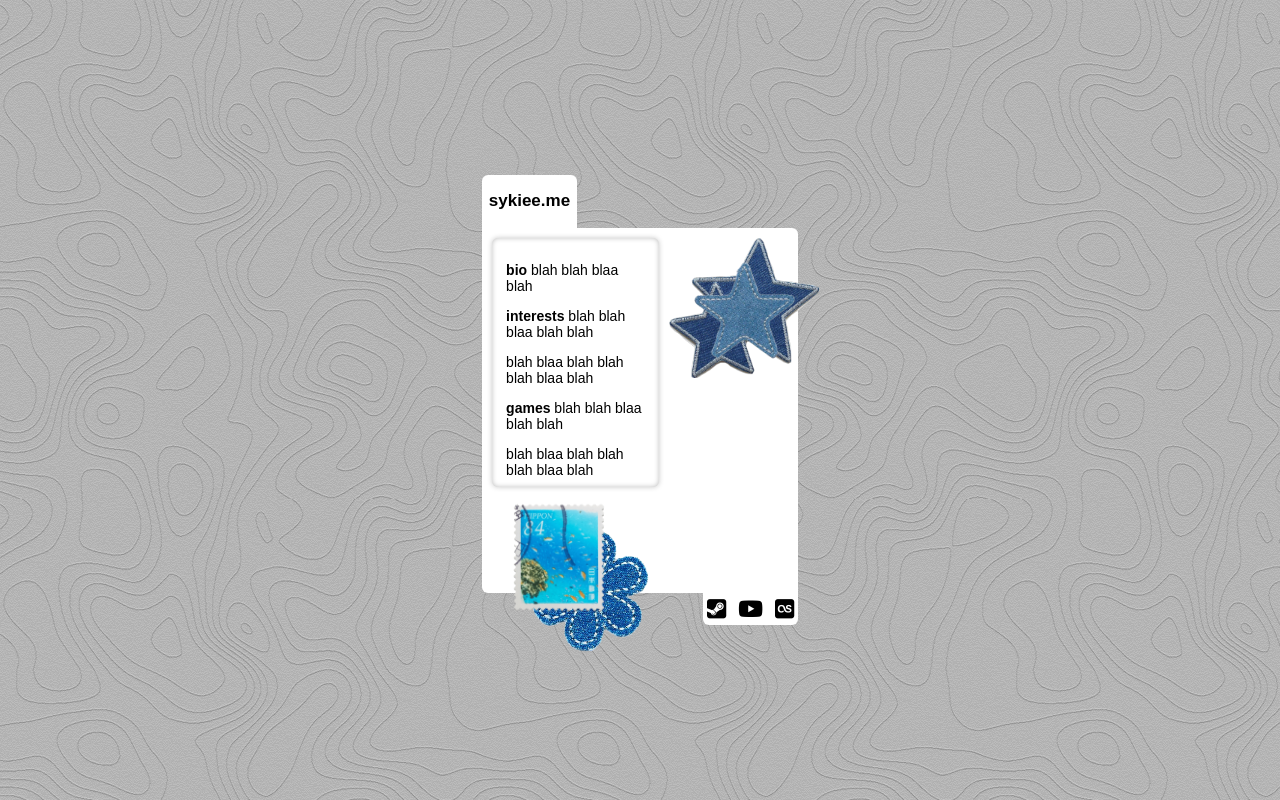
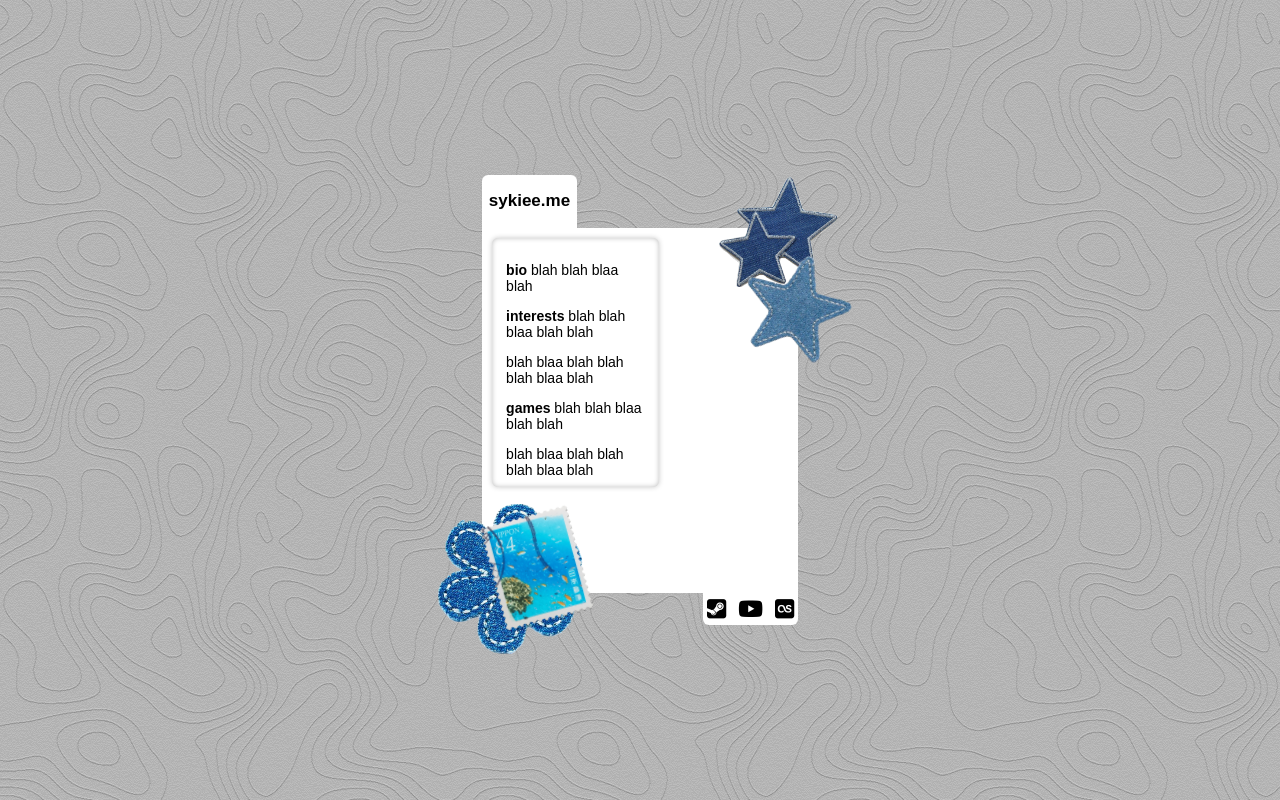
Before and after one commit to sykiee/sykiee.github.io, a plain HTML site: page index.html in a window 1280 px wide. Drawn offline with Linux system fonts and the light colour scheme; no server answers.

Commit message:
bleep boop :p

```diff
--- a/index.html
+++ b/index.html
@@ -18,8 +18,8 @@
     </div>
     <div id="main">
       <div id="stars">
-        <div class="star1"><img src="images/star1.png" height="140"></div>
-        <div class="star2"><img src="images/star2.png" height="150"></div>
+        <div class="star1"><img src="images/star1.png" height="110" width="auto"></div>
+        <div class="star2"><img src="images/star2.png" height="160" width="auto"></div>
       </div>
       <div id="info">
         <div class="container">
@@ -32,7 +32,7 @@
         </div>
       </div>
       <div id="stamps">
-        <div class="flower1"><img src="images/flower1.png" height="200" width="auto"></div>
+        <div class="flower1"><img src="images/flower1.png" height="250" width="auto"></div>
         <div class="stamp1"><img src="images/stamp1.png" height="130" width="auto"></div>
       </div>
     </div>
--- a/style.css
+++ b/style.css
@@ -84,12 +84,14 @@ p {
 }
 
 #stars {
+    position: relative;
     width: 30%;
     display: flex;
     grid-area: stars;
 }
 
 #stamps {
+    position: relative;
     width: 30%;
     display: flex;
     grid-area: stamps;
@@ -126,20 +128,32 @@ p {
 
 .flower1 {
     position: absolute;
+    top: -40%;
+    left: -210%;
     filter: drop-shadow(0 0 1px rgba(var(--dropShadow), 0.3));
 }
 
 .stamp1 {
     position: absolute;
+    top: 12%;
+    left: -45%;
+    rotate: -15deg;
     filter: drop-shadow(0 0 1px rgba(var(--dropShadow), 0.3));
 }
 
 .star1 {
     position: absolute;
+    top: -50%;
+    left: 140%;
+    filter: drop-shadow(0 0 1px rgba(var(--dropShadow), 0.3));
 }
 
 .star2 {
     position: absolute;
+    top: -8%;
+    left: 130%;
+    rotate: 15deg;
+    filter: drop-shadow(0 0 1px rgba(var(--dropShadow), 0.3));
 }
 
 /* element transitions */
```
